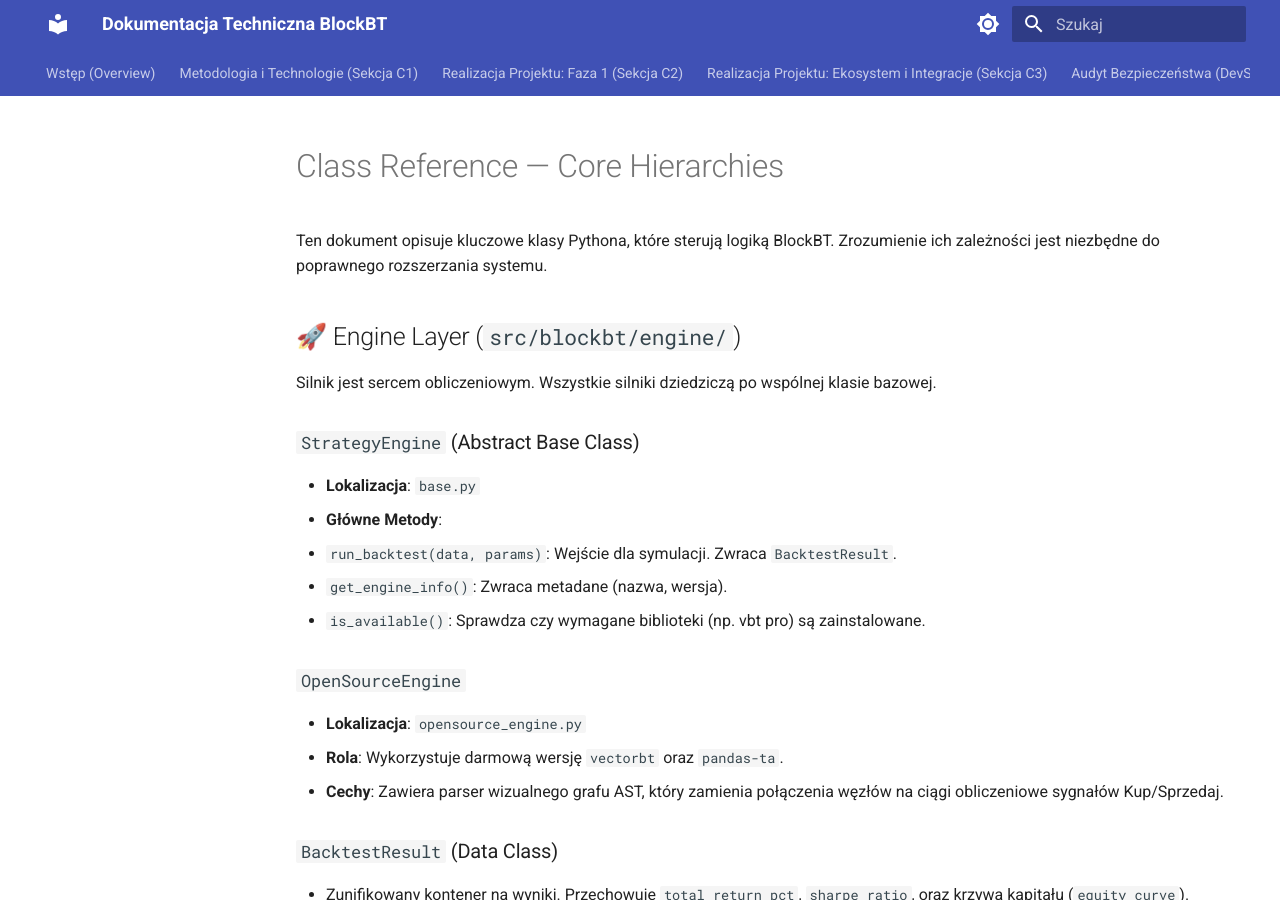
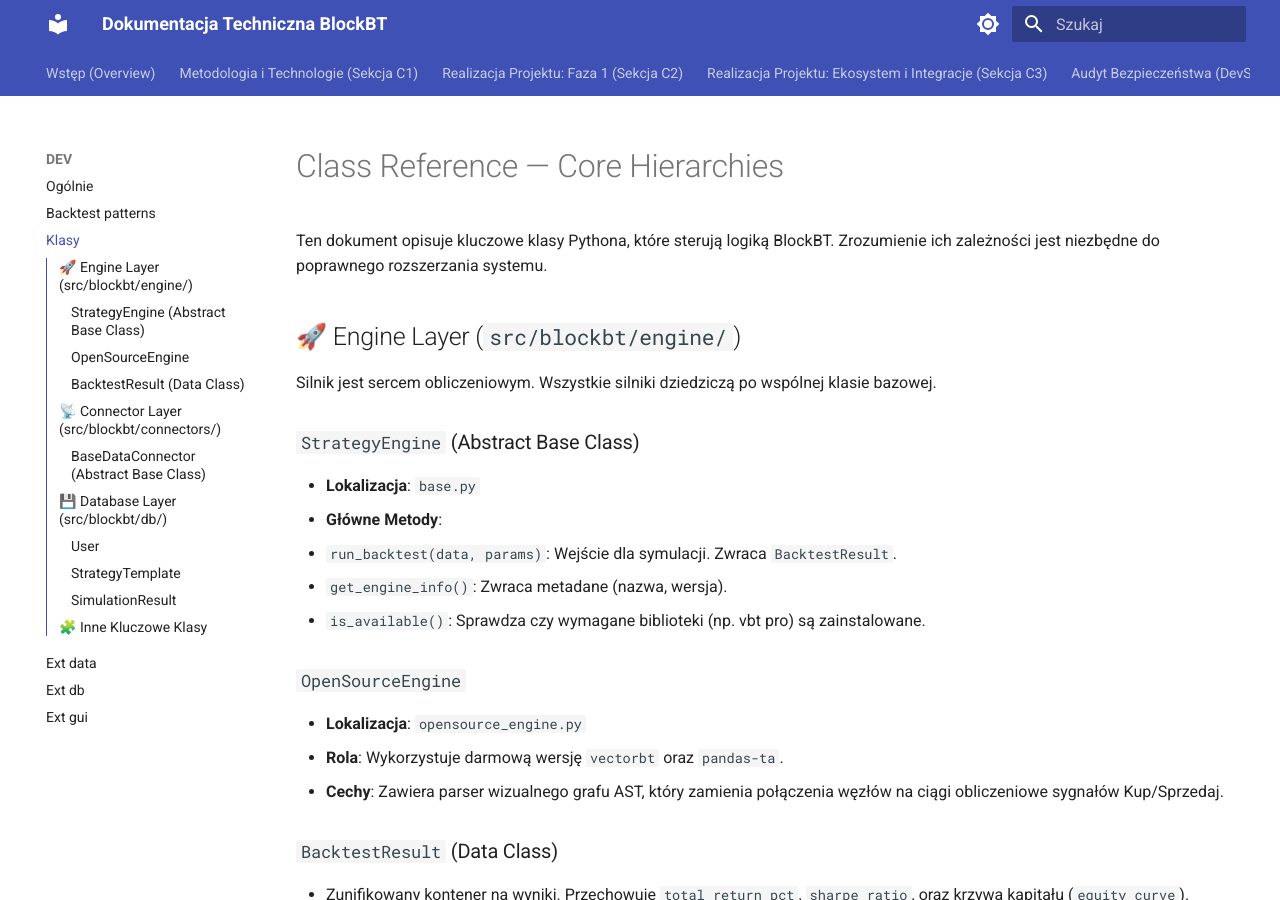
Before and after one commit to zim-jan/BlockBT__, an MkDocs documentation site: the page built from docs/developer/class_reference.md, in a window 1280 px wide and 900 px high. Built offline with MkDocs 1.6.1 and Material for MkDocs 9.7.7, drawn with Linux system fonts in a browser that asks for light colours.

```diff
--- a/mkdocs.yml
+++ b/mkdocs.yml
@@ -49,8 +49,15 @@ nav:
   - "Realizacja Projektu: Faza 1 (Sekcja C2)": c2_realizacja_faza1.md
   - "Realizacja Projektu: Ekosystem i Integracje (Sekcja C3)": c3_realizacja_faza2_5.md
   - "Audyt Bezpieczeństwa (DevSecOps)": security_audit_report.md
-  - Dokumentacja Kodu (API):
+  - Dokumentacja Kodu:
       - Engine: api/engine.md
       - Database: api/db.md
       - Connectors: api/connectors.md
       - MCP: api/mcp.md
+  - DEV:
+      - Ogólnie: developer/overview.md
+      - Backtest patterns: developer/backtesting_patterns.md
+      - Klasy: developer/class_reference.md
+      - Ext data: developer/extending_data.md
+      - Ext db: developer/extending_db.md
+      - Ext gui: developer/extending_gui.md
```
Also changed, not shown: README.md (+15 -0 lines), TODO.md (added, +12 -0 lines), pyproject.toml (+1 -8 lines), 3 other files.
